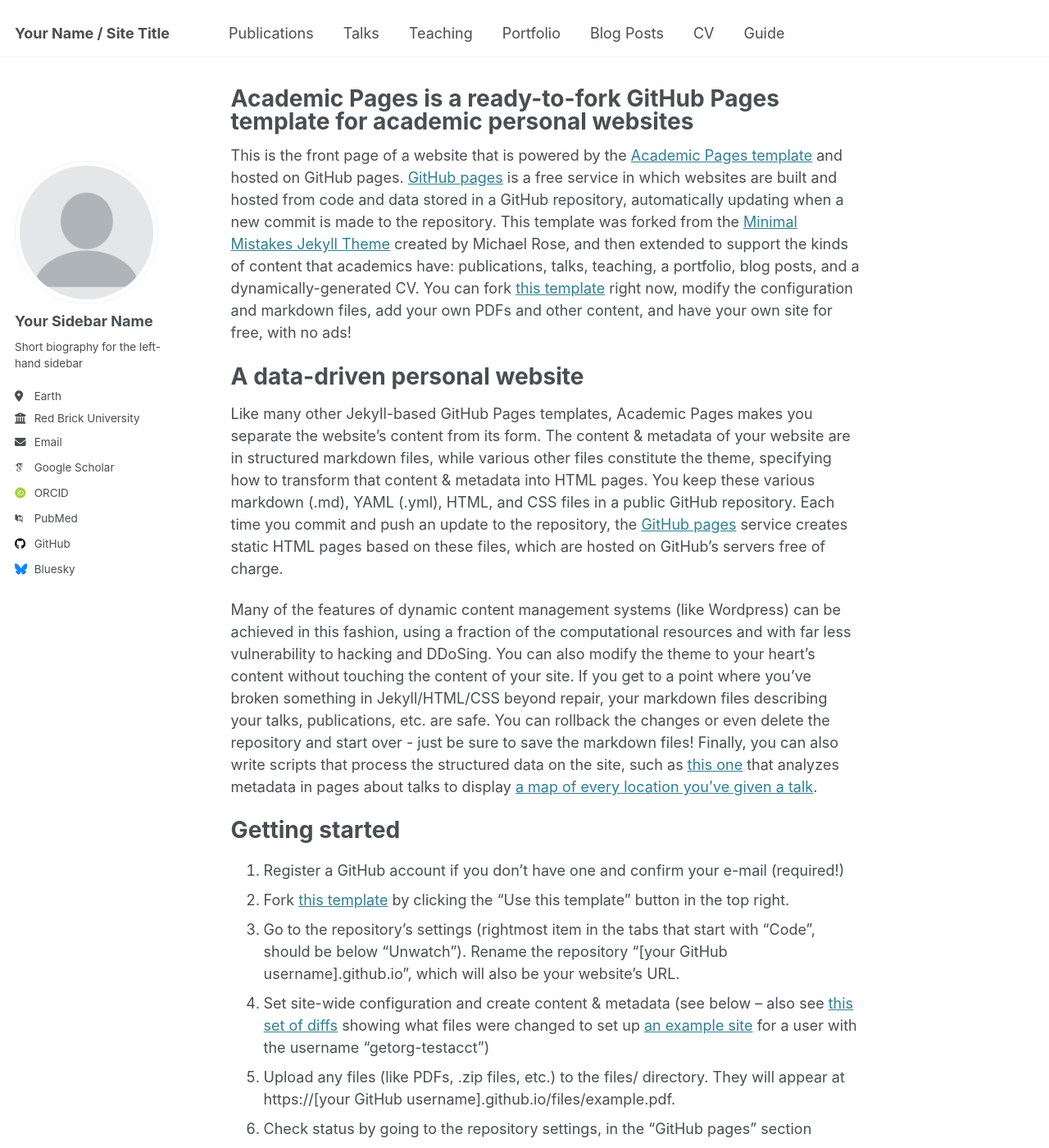
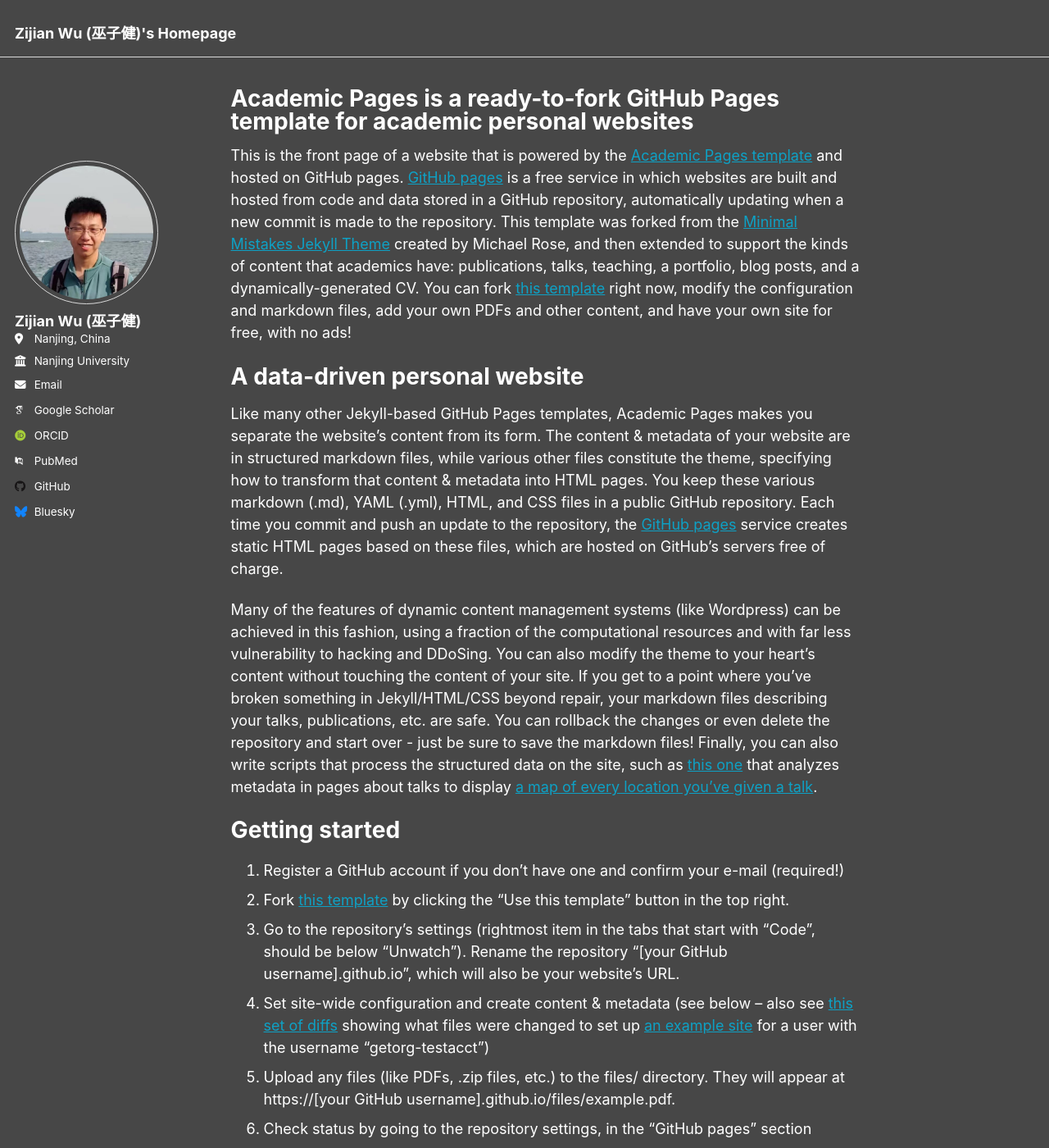
Before and after one commit to Zijian-Wu/Zijian-Wu.github.io, a Jekyll site: the page built from _pages/about.md, in a window 1280 px wide and 1400 px high. Shown: the whole window at 82% size. Built offline with Jekyll 4.4.1, drawn with Linux system fonts in a browser that asks for light colours; some web fonts are replaced; some of the changed text lies outside the part shown.

Commit message:
update base info

```diff
--- a/_config.yml
+++ b/_config.yml
@@ -8,28 +8,29 @@
 
 # Basic Site Settings
 locale                   : "en-US"
-site_theme               : "default"
-title                    : "Your Name / Site Title"
+site_theme               : "dark"
+title                    : "Zijian Wu (巫子健)'s Homepage"
 title_separator          : "-"
-name                     : &name "Your Name"
+name                     : &name "Zijian Wu"
 description              : &description "personal description"
-url                      : https://academicpages.github.io # the base hostname & protocol for your site e.g. "https://[your GitHub username].github.io"
+# url                      : https://academicpages.github.io # the base hostname & protocol for your site e.g. "https://[your GitHub username].github.io"
+url                      : https://zijian-wu.github.io/ # the base hostname & protocol for your site e.g. "https://[your GitHub username].github.io"
 baseurl                  : "" # the subpath of your site, e.g. "/blog"
-repository               : "academicpages/academicpages.github.io"
+repository               : "Zijian-Wu/Zijian-Wu.github.io"
 
 # Site Author - The following control what appear as part of the author content on the side bar.
 #               If a field is blank the icon and link will not appear, otherwise it will be shown.
 #               Additional customization can be done by editing /_includes/author-profile.html
 author:
   # Biographic information
-  avatar           : "profile.png"
-  name             : "Your Sidebar Name"
+  avatar           : "zijianwu.jpg"
+  name             : "Zijian Wu (巫子健)"
   pronouns         : # example: "she/her"
-  bio              : "Short biography for the left-hand sidebar"
-  location         : "Earth"
-  employer         : "Red Brick University"
+  # bio              : " "
+  location         : "Nanjing, China"
+  employer         : "Nanjing University"
   uri              : # URL
-  email            : "none@example.org"
+  email            : "zijianwu@smail.nju.edu.cn"
 
   # Academic websites
   arxiv            : # URL - Update with the correct link to your profile
```
Also changed, not shown: _data/navigation.yml (+14 -14 lines), images/zijianwu.jpg (added).
